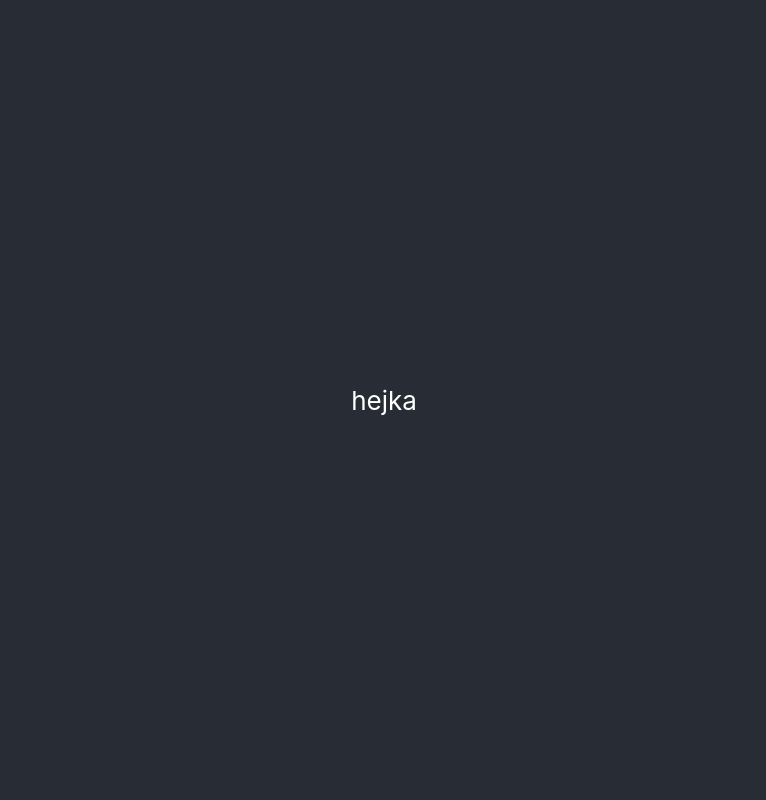
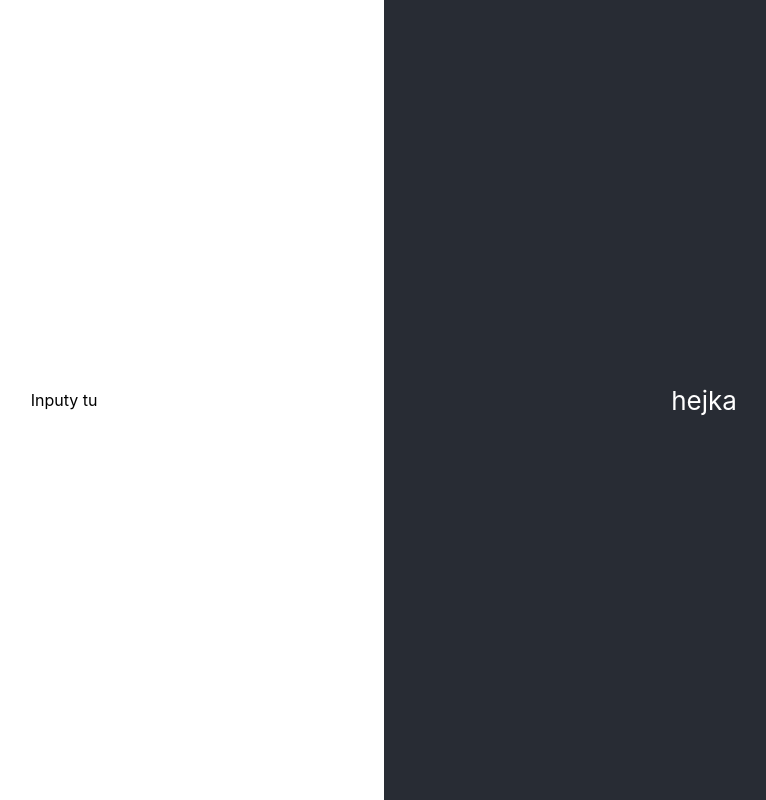
Before and after one commit to Kinga-Zawarczynska/Wedding-app, a React (Create React App) app in the folder wedding-app/: page / in a window 1280 px wide. Shown: the whole page, without its empty margins (256-1022 px from the left). Built offline with nearby package versions, Linux system fonts and the light colour scheme.

Commit message:
main display organized

```diff
--- a/wedding-app/src/App.css
+++ b/wedding-app/src/App.css
@@ -1,5 +1,7 @@
 .App {
   text-align: center;
+  display: flex;
+
 }
 
 .App-logo {
@@ -12,6 +14,13 @@
     animation: App-logo-spin infinite 20s linear;
   }
 }
+.TextArea{
+  width: 50%;
+  display: flex;
+  flex-direction: column;
+  align-items: center;
+  justify-content: center;
+}
 
 .App-header {
   background-color: #282c34;
@@ -22,6 +31,7 @@
   justify-content: center;
   font-size: calc(10px + 2vmin);
   color: white;
+  width: 50%;
 }
 
 .App-link {
--- a/wedding-app/src/App.js
+++ b/wedding-app/src/App.js
@@ -4,9 +4,11 @@ import './App.css';
 function App() {
   return (
     <div className="App">
+      <div className="TextArea"> Inputy tu </div>
       <header className="App-header">
         <p>hejka</p>
       </header>
+
     </div>
   );
 }
```
